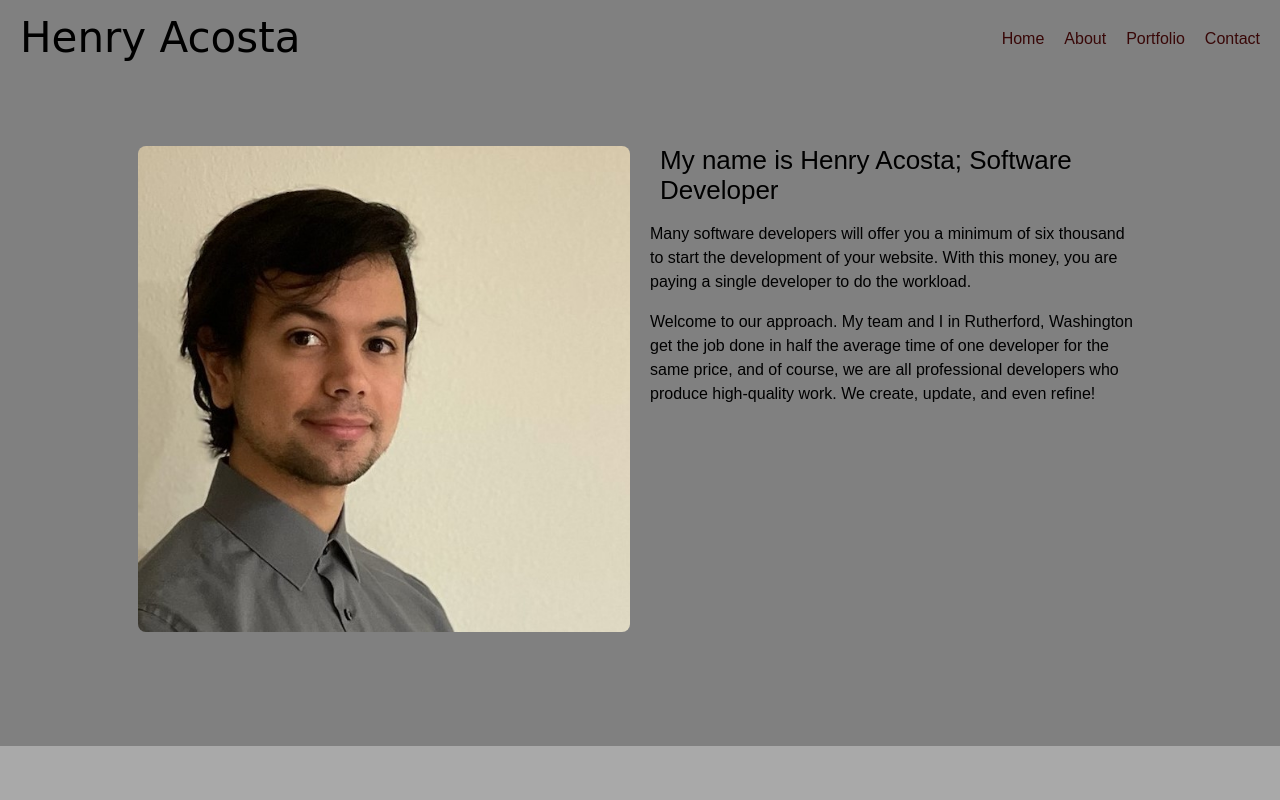
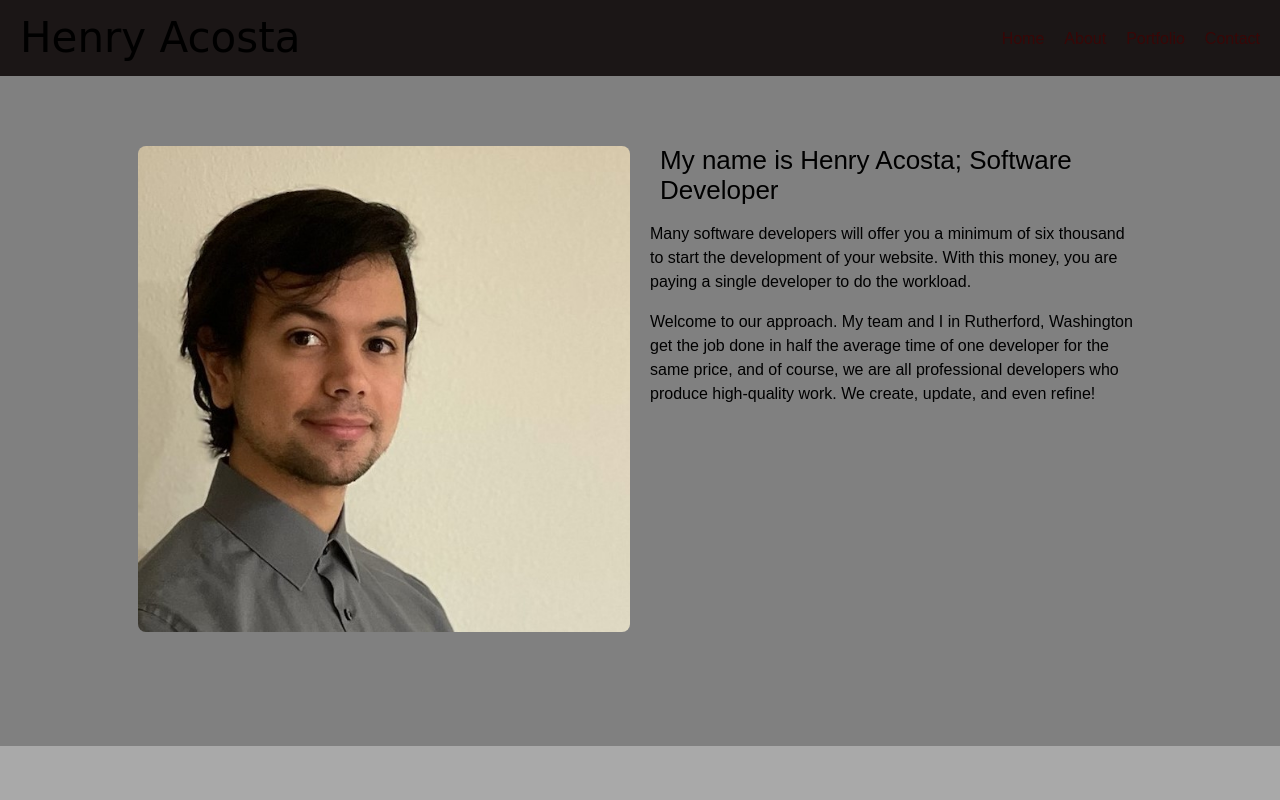
Before and after one commit to acostahenry96/portfoliov2, a plain HTML site: page index.html in a window 1280 px wide. Shown: the top 800 px of the page. Drawn offline with nearby package versions, Linux system fonts and the light colour scheme.

Commit message:
professional fixes

```diff
--- a/style.css
+++ b/style.css
@@ -8,7 +8,7 @@ body {
 }
 
 header {
-    background-color: grey;
+    background-color: rgb(27, 22, 22);
     background-image: url ();
     margin-bottom: 40px;
 }
```
